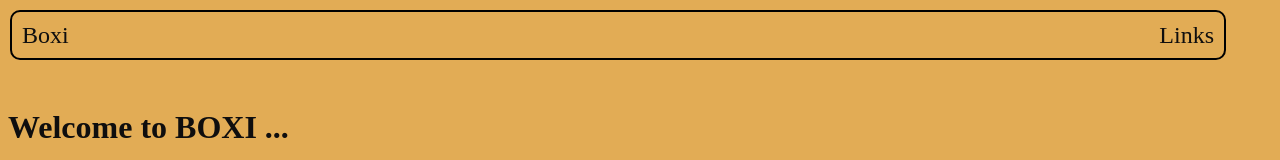
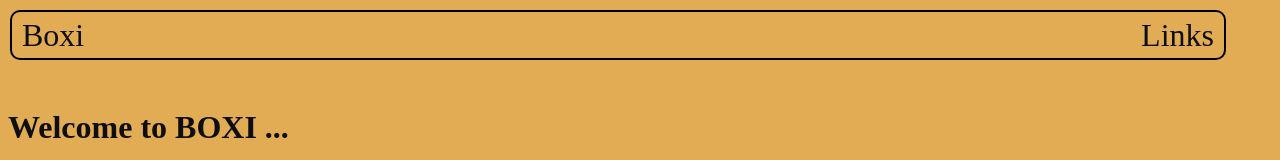
Before and after one commit to chrstphrddtz/boxi, a Next.js app: page / in a window 1280 px wide. Shown: the top 160 px of the page. Built offline with nearby package versions, Linux system fonts and the light colour scheme.

Commit message:
adjust css in Navbar

```diff
--- a/components/Navbar.tsx
+++ b/components/Navbar.tsx
@@ -2,9 +2,12 @@ import Link from "next/link";
 import styled from "styled-components";
 
 const Nav = styled.ul `
+  position: fixed;
+  top: 0px;
   display: flex;
   flex-direction: row;
   justify-content: space-between;
+  align-items: center;
   list-style: none;
   border: 2px solid black;
   border-radius: 10px;
@@ -12,12 +15,10 @@ const Nav = styled.ul `
   width: 95%;
   margin: 10px 10px;
   padding: 10px;
-  position: fixed;
-  top: 0px;
 `
 
 const StyledLink = styled(Link) `
-  font-size: 1.5rem;
+  font-size: 2rem;
 
 `
 
```
